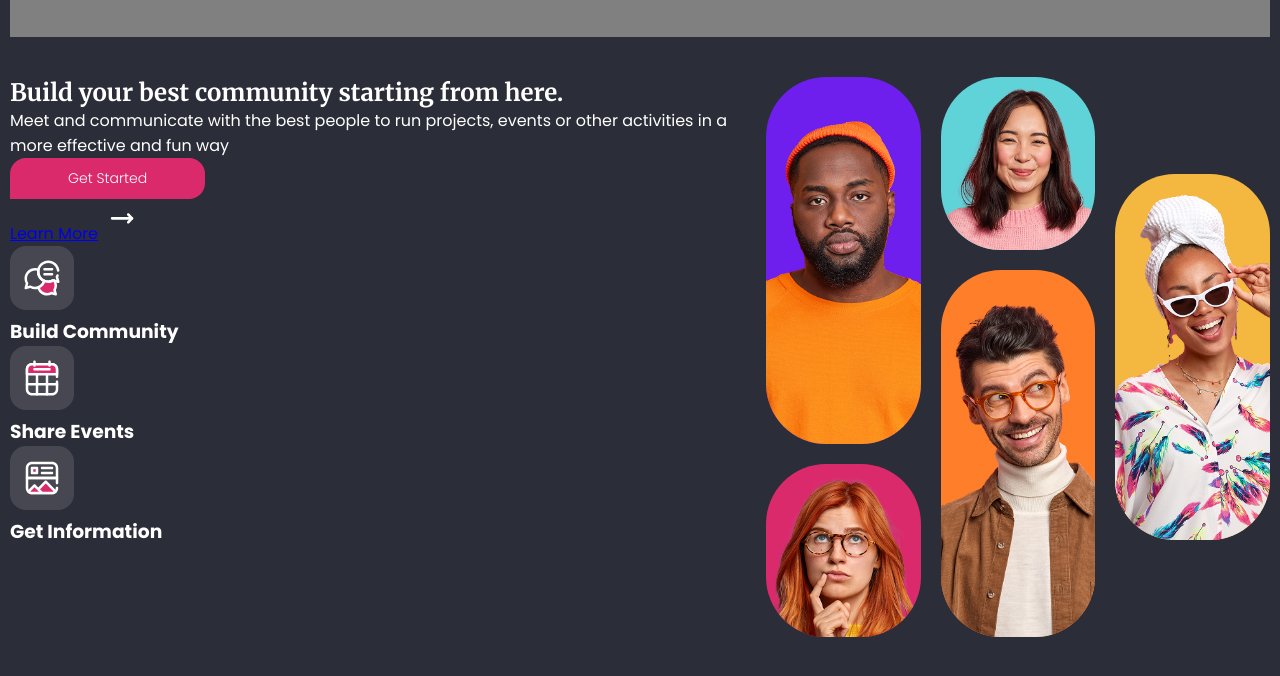
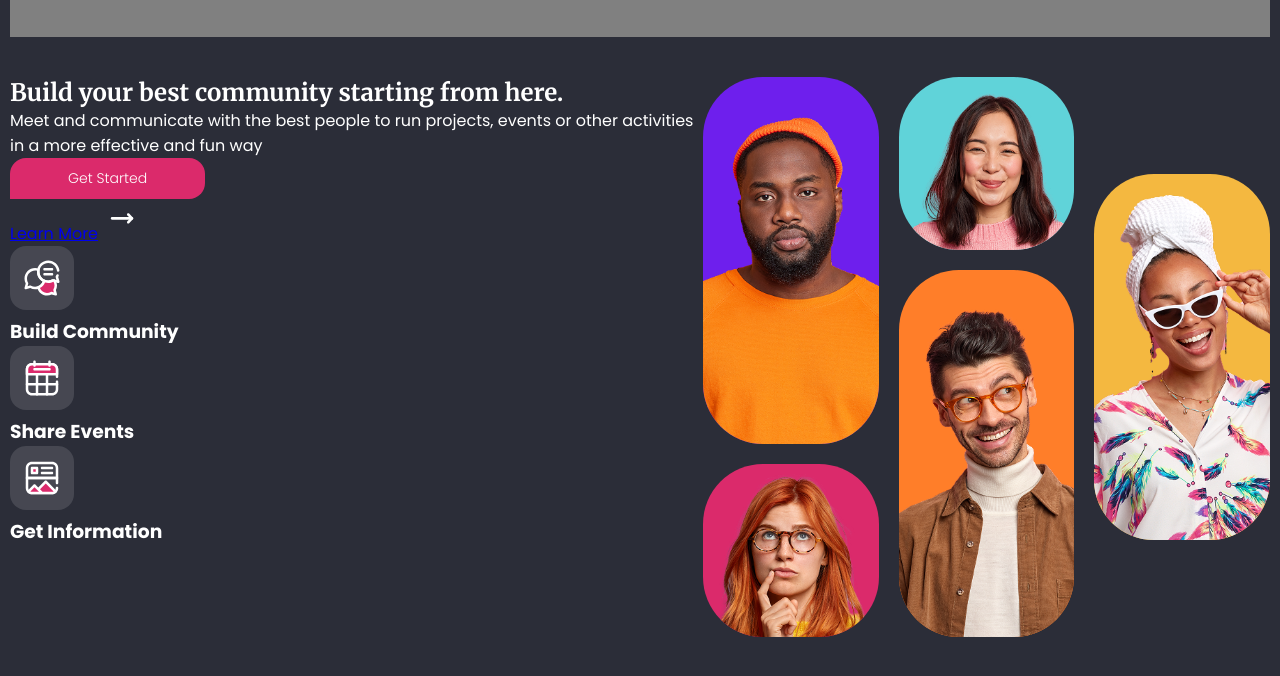
Before and after one commit to JuanAntonioPR/Entregable2, a website built with Vite: page index.html in a window 1280 px wide. Shown: the part 62-738 px from the top of the page. Built offline with nearby package versions, Linux system fonts and the light colour scheme.

Commit message:
pequeños cambios en .decorative

```diff
--- a/sass/style.scss
+++ b/sass/style.scss
@@ -21,11 +21,11 @@ body {
             margin-top: 40px;
 
             .content {
-                width: 60%;
+                width: 55%;
             }
 
             .decorative {
-                width: 40%;
+                width: 45%;
                 height: 70vh;
                 display: grid;
                 gap: 20px;
@@ -51,13 +51,13 @@ body {
                     img {
                         width: 100%;
                         height: auto;
-                        transform: scale(5) translateY(-7px);
+                        transform: scale(4.4) translateY(-7px);
                         translate: 4px;
                         transition: transform 0.3s ease-in-out;
                     }
 
                     &:hover img {
-                        transform: scale(5.3) translateY(-7px);
+                        transform: scale(4.7) translateY(-7px);
                     }
                 }
 
@@ -73,12 +73,12 @@ body {
                     img {
                         width: 100%;
                         height: auto;
-                        transform: scale(3.4) translateY(12px);
+                        transform: scale(3.2) translateY(20px);
                         transition: transform 0.3s ease-in-out;
                     }
 
                     &:hover img {
-                        transform: scale(3.7) translateY(12px);
+                        transform: scale(3.5) translateY(20px);
                     }
                 }
 
@@ -94,13 +94,13 @@ body {
                     img {
                         width: 100%;
                         height: auto;
-                        transform: scale(3.1) translateY(-5px);
-                        translate: -60px;
+                        transform: scale(3);
+                        translate: -70px;
                         transition: transform 0.3s ease-in-out;
                     }
 
                     &:hover img {
-                        transform: scale(3.4) translateY(-5px);
+                        transform: scale(3.3);
                     }
                 }
 
@@ -116,13 +116,13 @@ body {
                     img {
                         width: 100%;
                         height: auto;
-                        transform: scale(4) translateY(-24px);
+                        transform: scale(3.5) translateY(-26px);
                         translate: 6px;
                         transition: transform 0.3s ease-in-out;
                     }
 
                     &:hover img {
-                        transform: scale(4.3) translateY(-24px);
+                        transform: scale(3.8) translateY(-26px);
                     }
                 }
 
@@ -138,13 +138,13 @@ body {
                     img {
                         width: 100%;
                         height: auto;
-                        transform: scale(4.1) translateY(-24px);
+                        transform: scale(3.5) translateY(-26px);
                         translate: 6px;
                         transition: transform 0.3s ease-in-out;
                     }
 
                     &:hover img {
-                        transform: scale(4.4) translateY(-24px);
+                        transform: scale(3.8) translateY(-26px);
                     }
                 }
             }
```
